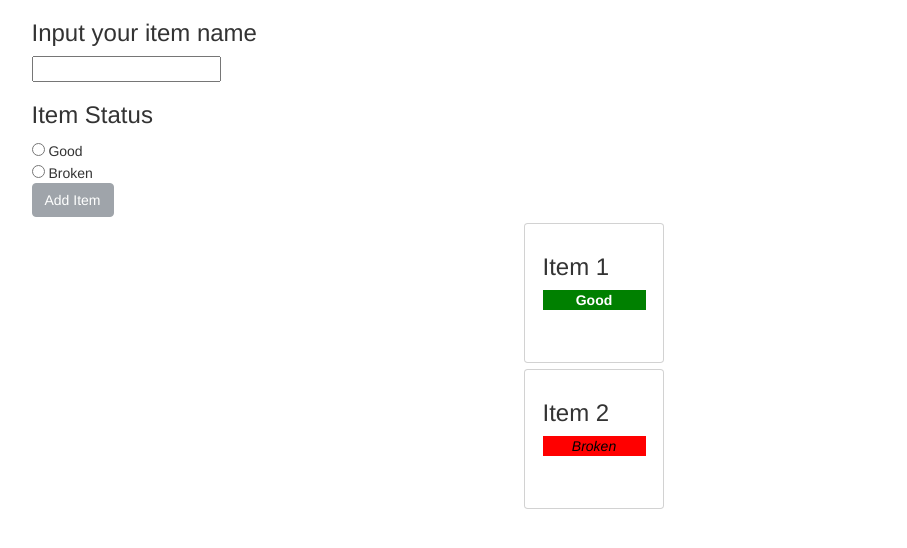
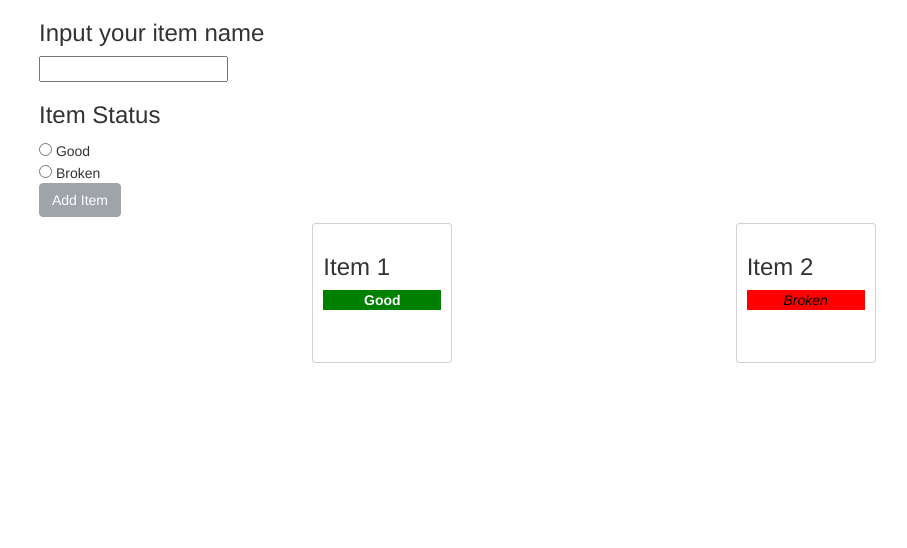
Before and after one commit to aditmulyatama/aditm_upn_zetta_learning, an Angular app in the folder angular_learning/: page / in a window 1280 px wide. Shown: the top 548 px of the page, without its empty margins (46-953 px from the left). Built offline with nearby package versions, Linux system fonts and the light colour scheme.

Commit message:
Fix styling

```diff
--- a/angular_learning/src/app/app.component.html
+++ b/angular_learning/src/app/app.component.html
@@ -1,10 +1,6 @@
 <div class="container">
-  <div class="row">
-    <app-item-input (itemCreated)="onAddItem($event)"></app-item-input>
-    <div class="flex-container">
-      <div class="row">
-        <app-item-cards *ngFor="let list of itemList" [items]="list"></app-item-cards>
-      </div>
-    </div>
+  <app-item-input (itemCreated)="onAddItem($event)"></app-item-input>
+  <div class="flex-container">
+    <app-item-cards *ngFor="let list of itemList" [items]="list"></app-item-cards>
   </div>
 </div>
--- a/angular_learning/src/app/item-cards/item-cards.component.html
+++ b/angular_learning/src/app/item-cards/item-cards.component.html
@@ -1,4 +1,3 @@
-<div class="row">
   <div class="card" style="width: 14rem; height: 14rem;">
     <div class="card-body">
       <div class="card-title">
@@ -12,4 +11,3 @@
         {{items.itemStatus}} </p>
     </div>
   </div>
-</div>
--- a/angular_learning/src/app/item-cards/item-cards.component.scss
+++ b/angular_learning/src/app/item-cards/item-cards.component.scss
@@ -10,6 +10,6 @@ p{
 }
 .flex-container{
   display: flex;
-  justify-content: center;
+  justify-content: space-evenly;
   flex-wrap: wrap;
 }
```
